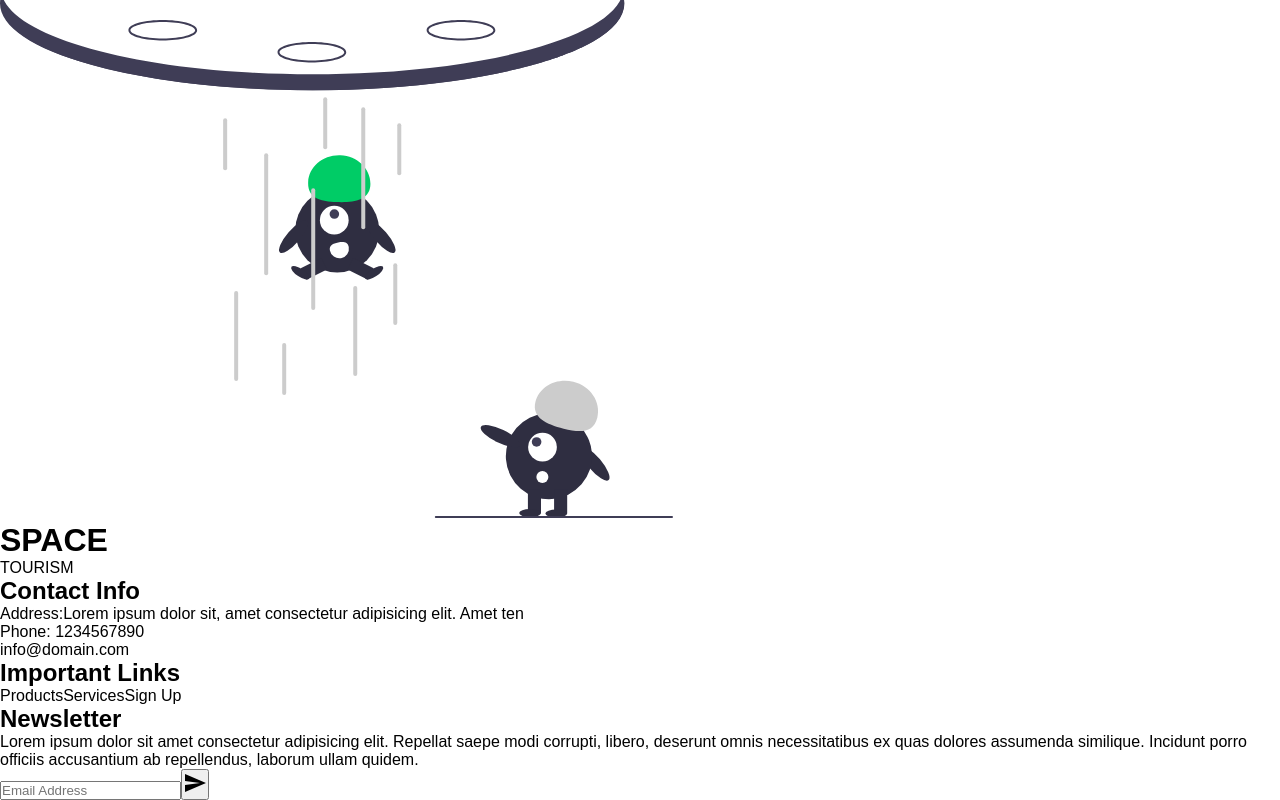
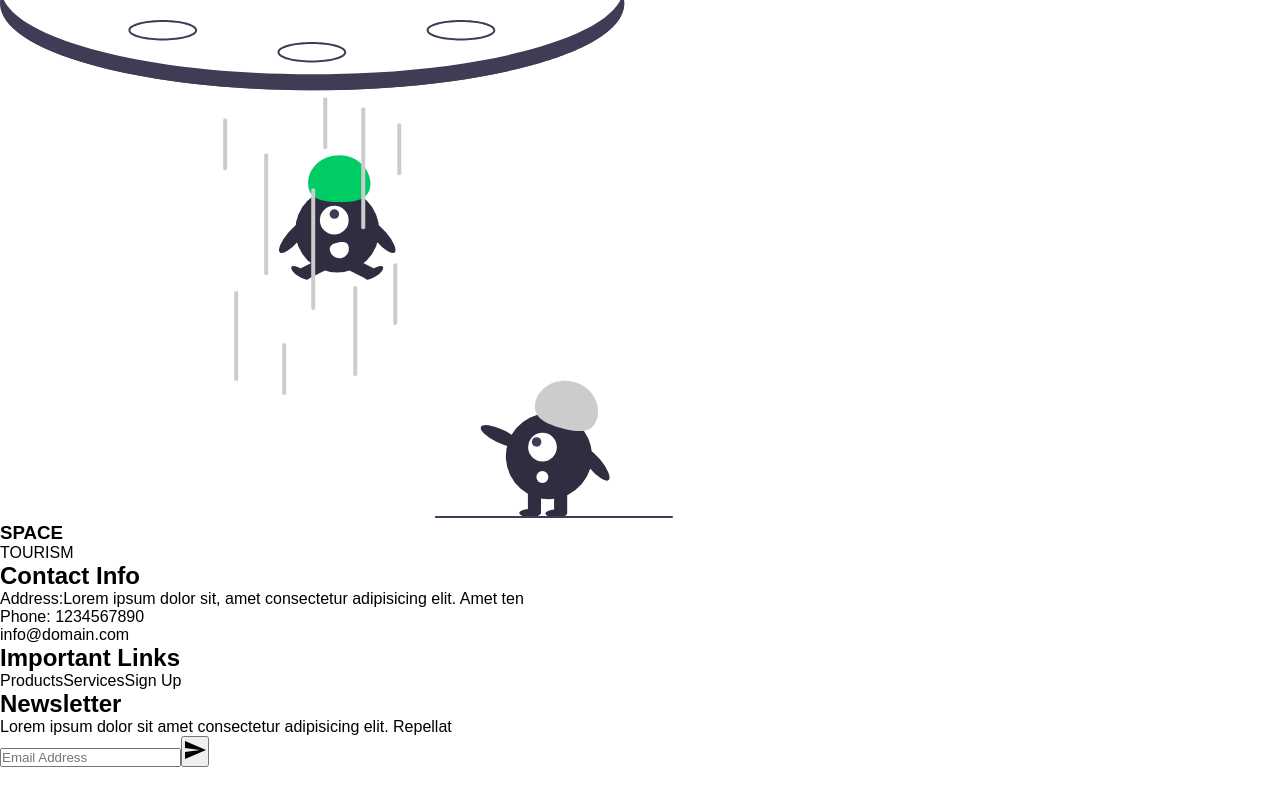
Before and after one commit to YashwantGawande/sass-project, a React (Vite) app: page / in a window 1280 px wide. Shown: the part 1084-1884 px from the top of the page. After the commit the page ends 1851 px from the top, so only its background shows below. Built offline with nearby package versions, Linux system fonts and the light colour scheme.

Commit message:
Update Footer

```diff
--- a/src/components/footer/Footer.jsx
+++ b/src/components/footer/Footer.jsx
@@ -1,26 +1,29 @@
 import React from "react";
 import SendIcon from "@mui/icons-material/Send";
-import "./Footer.scss"
+import "./Footer.scss";
 
 const Footer = () => {
   return (
     <footer className="footer">
-      <div className="about__container">
-        <h2 className="footer--headings">About Us</h2>
+      <div className="footer__container">
+        <div className="footer__container--about">
+          <h2>About Us</h2>
           <p>
             Lorem ipsum dolor sit amet consectetur, adipisicing elit. Quisquam
             labore veritatis tempora cumque, fuga nostrum itaque ab recusandae
             modi velit, quos odio fugit voluptates in animi laboriosam, quo
             provident exercitationem!
           </p>
-        <div className="about__container--logo">
-          <img src="src/assets/img-2.svg" alt="alien" className="about--logo" />
-          <h1>SPACE</h1>
+          <div className="footer__container--about--logo">
+            <img src="src/assets/img-2.svg" alt="alien" />
+            <div>
+              <h3>SPACE</h3>
               <span>TOURISM</span>
             </div>
           </div>
-      <div className="contact-info__container">
-        <h2 className="footer--headings">Contact Info</h2>
+        </div>
+        <div className="footer__container--contact">
+          <h2>Contact Info</h2>
           <p>
             <span>Address:</span>Lorem ipsum dolor sit, amet consectetur
             adipisicing elit. Amet ten
@@ -30,25 +33,23 @@ const Footer = () => {
           </p>
           <span>info@domain.com</span>
         </div>
-      <div className="important-link__container">
-        <h2 className="footer--headings">Important Links</h2>
+        <div className="footer__container--links">
+          <h2>Important Links</h2>
           <span>Products</span>
           <span>Services</span>
           <span>Sign Up</span>
         </div>
-      <div className="newsletter__container">
-        <h2 className="footer--headings">Newsletter</h2>
+        <div className="footer__container--newsletter">
+          <h2>Newsletter</h2>
           <p>
             Lorem ipsum dolor sit amet consectetur adipisicing elit. Repellat
-          saepe modi corrupti, libero, deserunt omnis necessitatibus ex quas
-          dolores assumenda similique. Incidunt porro officiis accusantium ab
-          repellendus, laborum ullam quidem.
           </p>
-        <div className="newsletter__container--input">
+          <div className="footer__container--newsletter--input">
             <input placeholder="Email Address" />
             <button>
               <SendIcon />
             </button>
+          </div>
         </div>
       </div>
     </footer>
```
Lines whose indentation alone changed are shown as unchanged.
